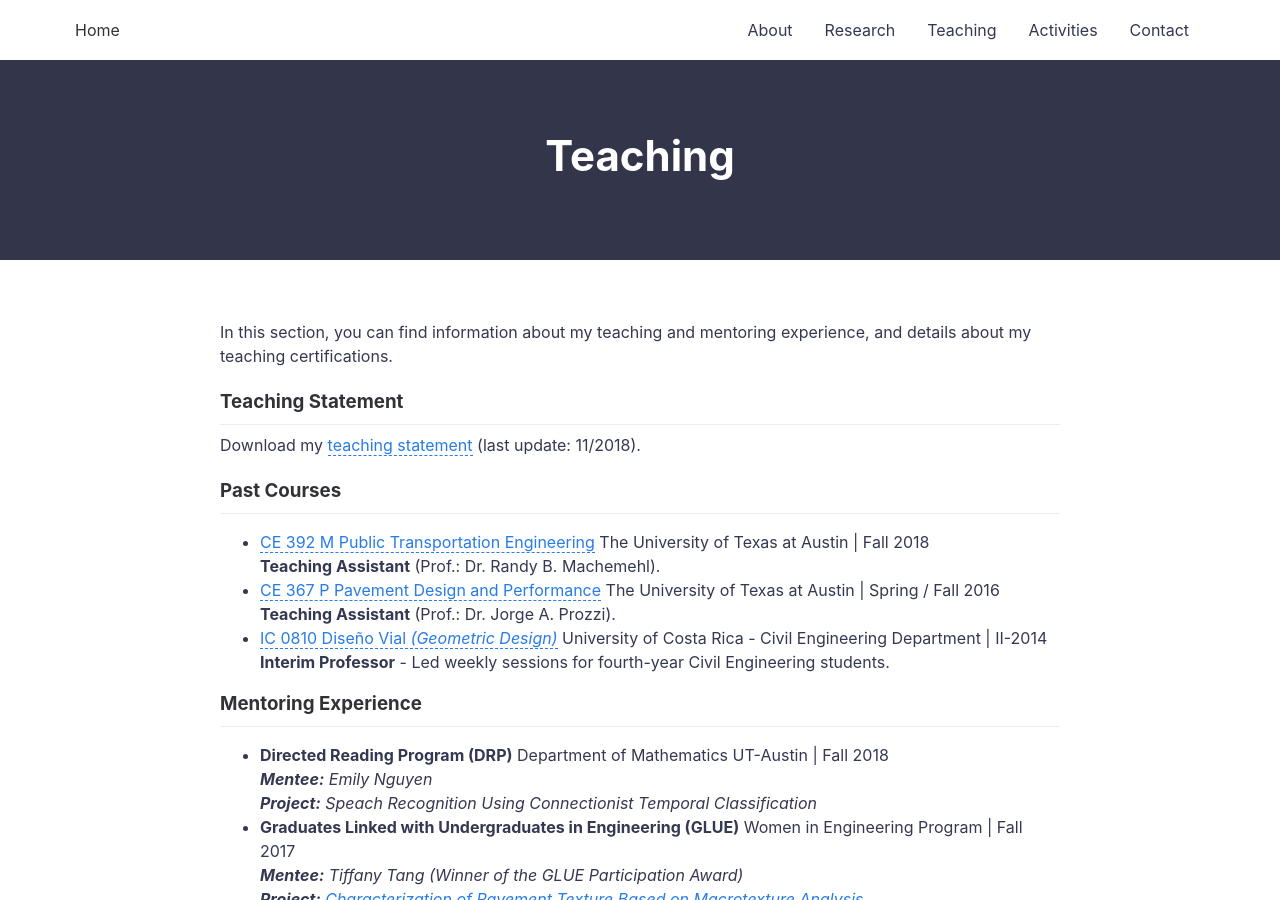
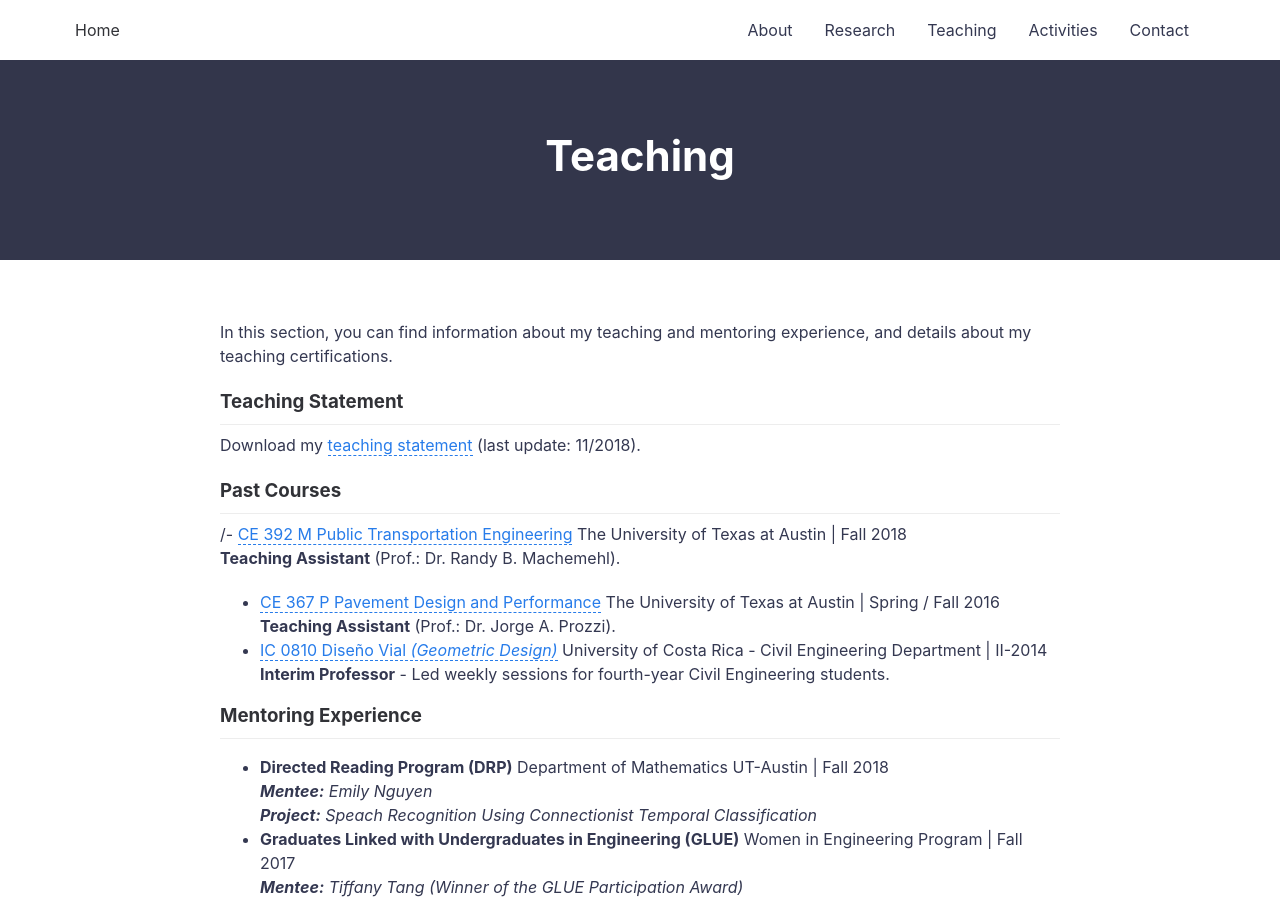
Before and after one commit to nzunigag/nzunigag.github.io, a Jekyll site: the page built from teaching.md, in a window 1280 px wide and 900 px high. Built offline with Jekyll 4.4.1, drawn with Linux system fonts in a browser that asks for light colours.

```diff
--- a/teaching.md
+++ b/teaching.md
@@ -12,7 +12,7 @@ Download my [teaching statement](/downloads/teaching_statement.pdf) (last update
 
 ### Past Courses
 ___
-- [CE 392 M Public Transportation Engineering](/downloads/2018_syllabus.pdf) The University of Texas at Austin | Fall 2018 <br>
+/- [CE 392 M Public Transportation Engineering](/downloads/2018_syllabus.pdf) The University of Texas at Austin | Fall 2018 <br>
 <b>Teaching Assistant</b> (Prof.: Dr. Randy B. Machemehl). <br>
 - [CE 367 P Pavement Design and Performance](/downloads/2016_syllabus.pdf) The University of Texas at Austin | Spring / Fall 2016 <br>
 <b>Teaching Assistant</b> (Prof.: Dr. Jorge A. Prozzi). <br>
```
